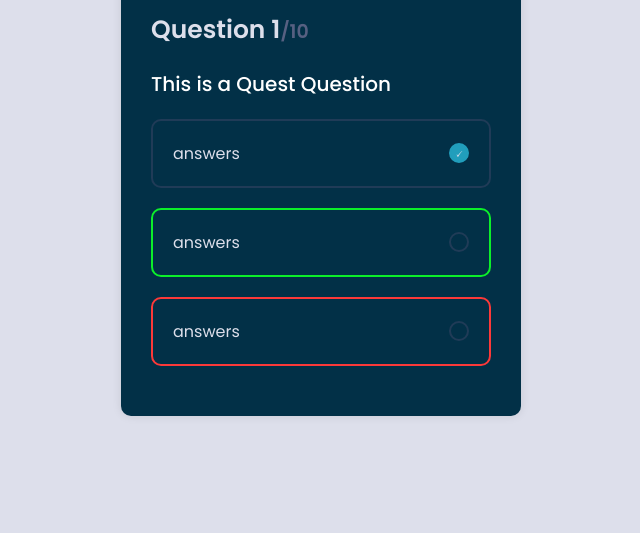
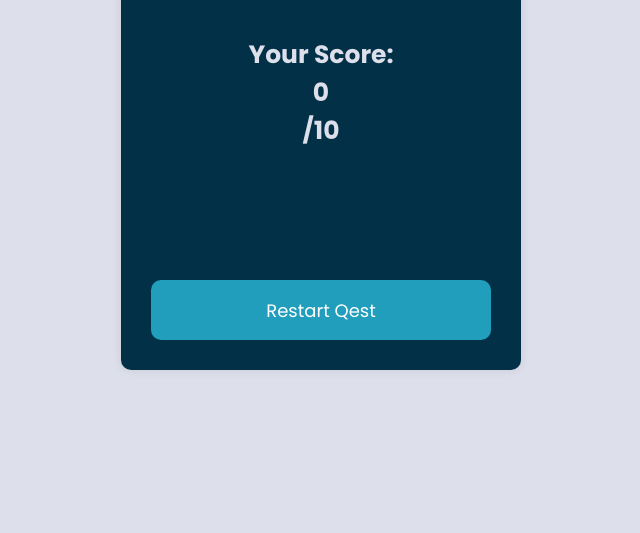
Before and after one commit to DessyZeal/QuizQuestApp, a plain HTML site: page index.html in a window 1280 px wide. Shown: the part 267-800 px from the top of the page, without its empty margins (319-959 px from the left). Drawn offline with Linux system fonts and the light colour scheme.

Commit message:
new commit

```diff
--- a/index.html
+++ b/index.html
@@ -48,7 +48,7 @@
             </div>
             <button class="btn start">Start Quiz</button>
         </div>
-    <div class="quiz">
+    <div class="quiz hide">
         <div class="timer">
             <div class="progress">
                 <div class="progress_bar"></div>
@@ -82,7 +82,20 @@
                     </span>
                 </div>
             </div>
+            <button class="btn submit" disabled>Submit</button>
+            <button class="btn next">Next</button>
         </div>
+    </div>
+    <div class="end_screen">
+        <h1 class="heading">Quiz Quest</h1>
+        <div class="score">
+            <div class="score_text">Your Score:</div>
+            <div>
+                <div class="final_score">0</div>
+                <div class="total_score">/10</div>
+            </div>
+        </div>
+        <button class="btn restart">Restart Qest</button>
     </div>
     </div>
     <script src="./script.js"></script>
--- a/style.css
+++ b/style.css
@@ -161,3 +161,18 @@ select {
 .answer.wrong {
     border-color: #fc3939;
 }
+.question_wrapper,
+.answer_wrapper {
+    /* margin-bottom: 50px; */
+}
+.btn.next {
+    /* show when answer is submitted */
+    display: none;
+}
+.end_screen .score {
+    color: #dddfeb;
+    font-size: 25px;
+    font-weight: 700;
+    text-align: center;
+    margin-bottom: 80px;
+}
```
